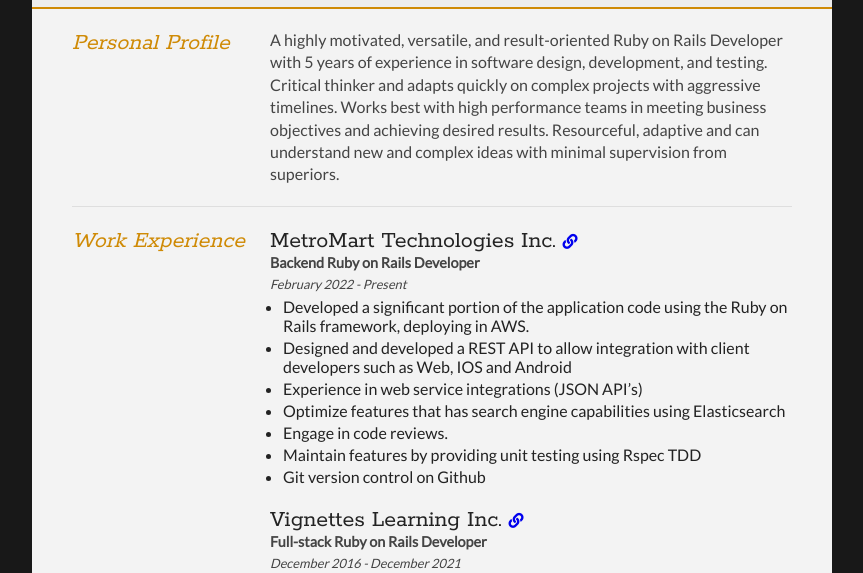
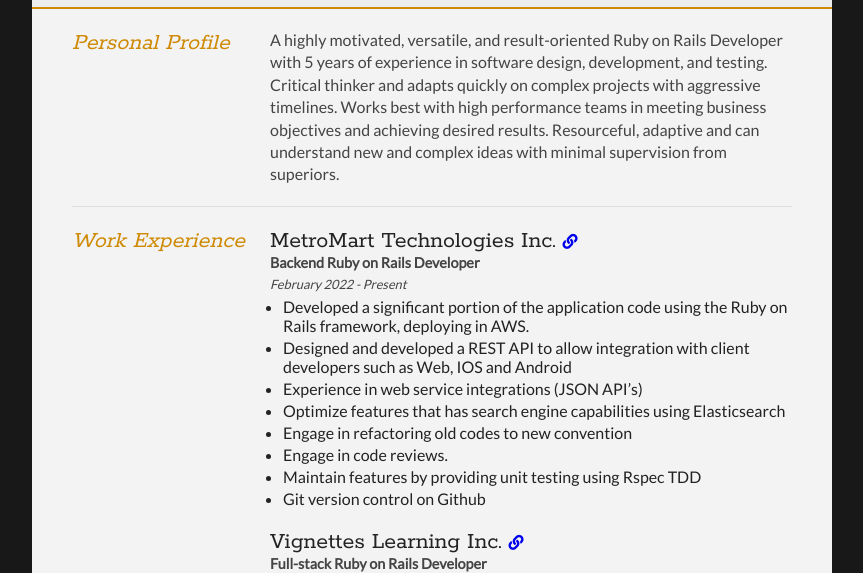
Before and after one commit to dulayaustin/resume, a plain HTML site: page index.html in a window 1280 px wide. Shown: the part 155-728 px from the top of the page, without its empty margins (208-1071 px from the left). Drawn offline with Linux system fonts and the light colour scheme.

Commit message:
Update index.html

```diff
--- a/index.html
+++ b/index.html
@@ -87,6 +87,9 @@
                 </li>
                 <li>
                   Optimize features that has search engine capabilities using Elasticsearch
+                </li>
+                <li>
+                  Engage in refactoring old codes to new convention
                 </li>
                 <li>
                   Engage in code reviews.
```
